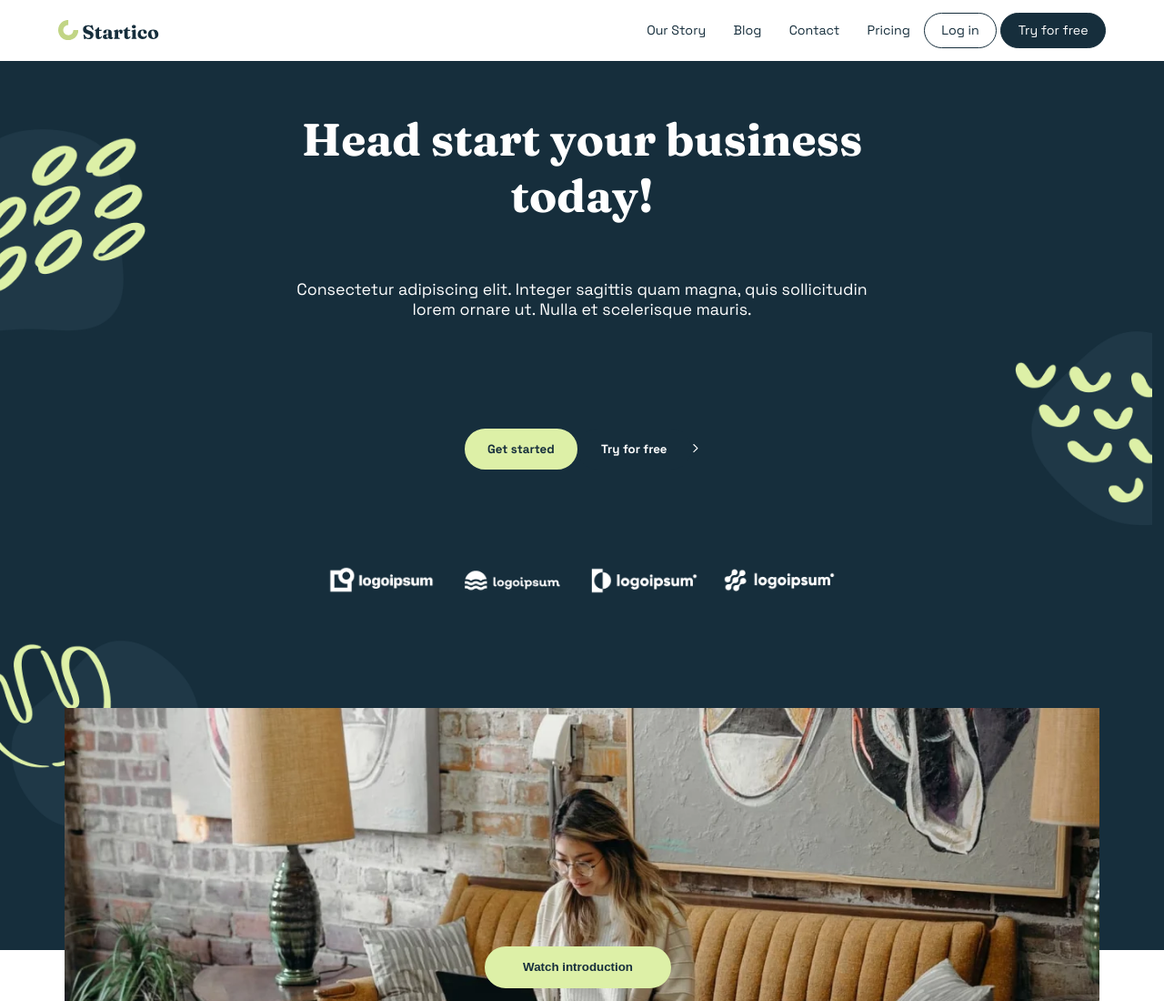
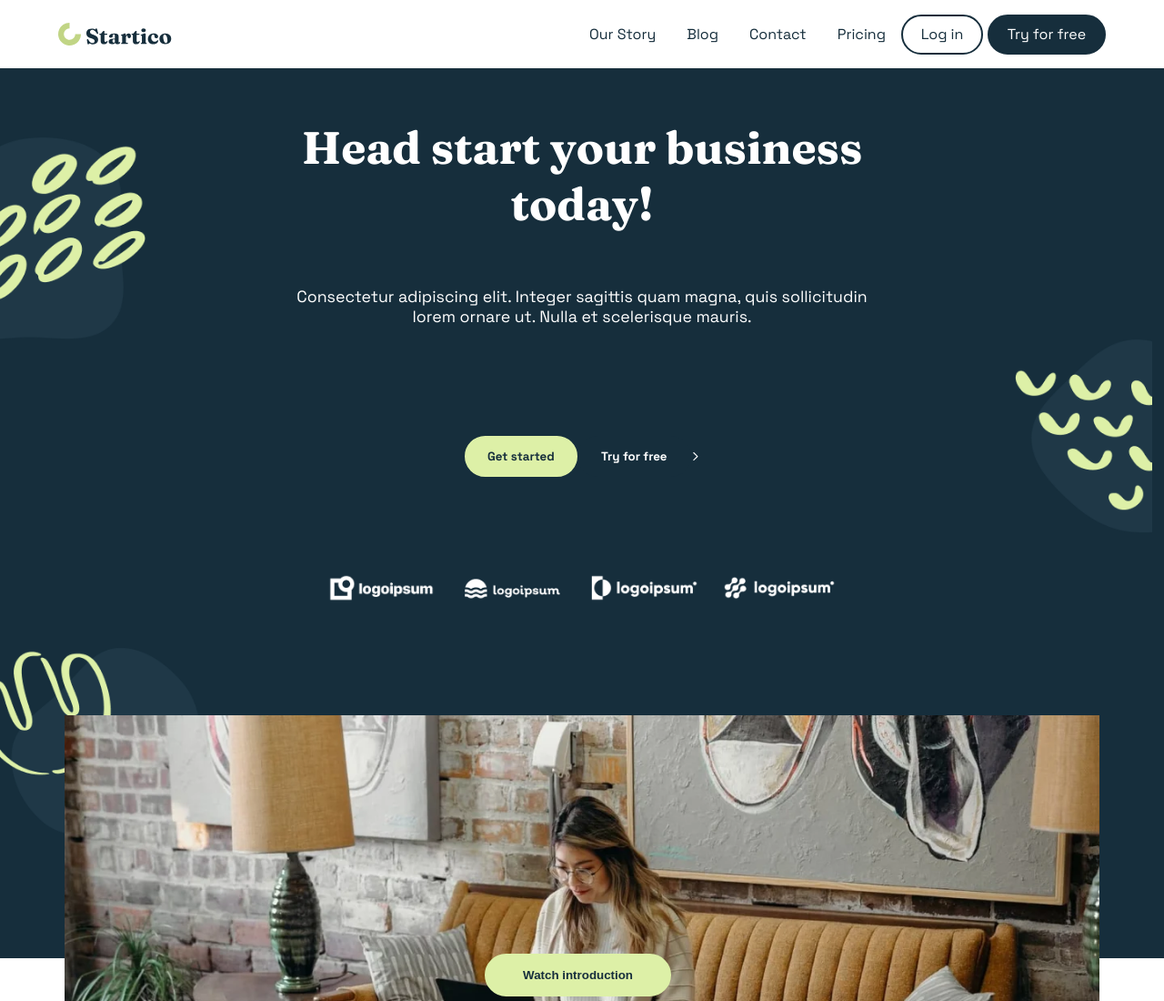
Before and after one commit to AlmakaevAndrey/Stratico, a website built with Parcel: page index.html in a window 1280 px wide. Shown: the top 1100 px of the page at 91% size. Built offline with nearby package versions, Linux system fonts and the light colour scheme.

Commit message:
fix bug index.css

```diff
--- a/index.html
+++ b/index.html
@@ -10,7 +10,7 @@
         href="https://fonts.googleapis.com/css2?family=Fraunces:opsz,wght,WONK@9..144,100..900,0..1&family=Space+Grotesk:wght@300..700&display=swap"
         rel="stylesheet">
     <link rel="icon" href="assets/img/Vector_alpha.png" type="img/png">
-    <link rel="stylesheet" href="dist/index.css">
+    <link rel="stylesheet" href="styles/dist/css/index.css">
     <title>Startico</title>
 </head>
 
```
Also changed, not shown: dist/index.css (deleted), styles/dist/css/index.css (added), 2 other files.
